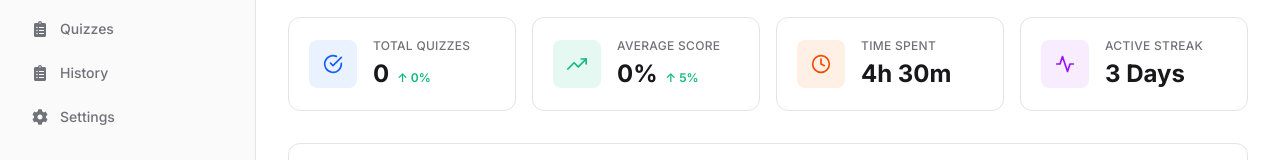
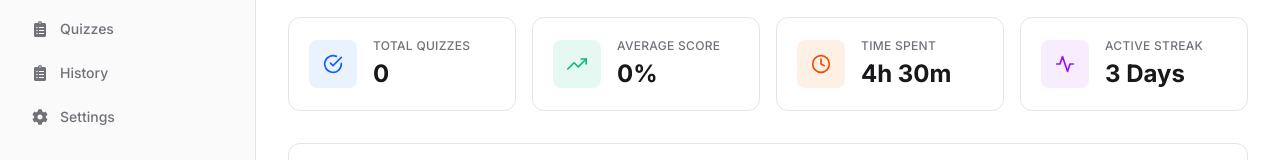
Before and after one commit to Lumix-projects/Quizium, a Next.js app: page /user in a window 1280 px wide. Shown: the part 167-327 px from the top of the page. Built offline with nearby package versions, Linux system fonts and the light colour scheme; no server answers.

Commit message:
remove trend badge from statscard

```diff
--- a/src/app/(pages)/user/page.tsx
+++ b/src/app/(pages)/user/page.tsx
@@ -43,7 +43,6 @@ export default function page() {
     ? Math.round(scores.reduce((acc, curr) => acc + curr.percentage, 0) / totalQuizzes)
     : 0;
 
-  // Mock data for time spent and streak as API doesn't provide it yet
   const timeSpent = "4h 30m";
   const activeStreak = "3 Days";
 
@@ -75,14 +74,12 @@ export default function page() {
           value={totalQuizzes}
           icon={FiCheckCircle}
           color="blue"
-          trend={{ value: totalQuizzes, isPositive: true }}
         />
         <StatsCard
           title="Average Score"
           value={`${averageScore}%`}
           icon={FiTrendingUp}
           color="main"
-          trend={{ value: 5, isPositive: true }}
         />
         <StatsCard
           title="Time Spent"
```
